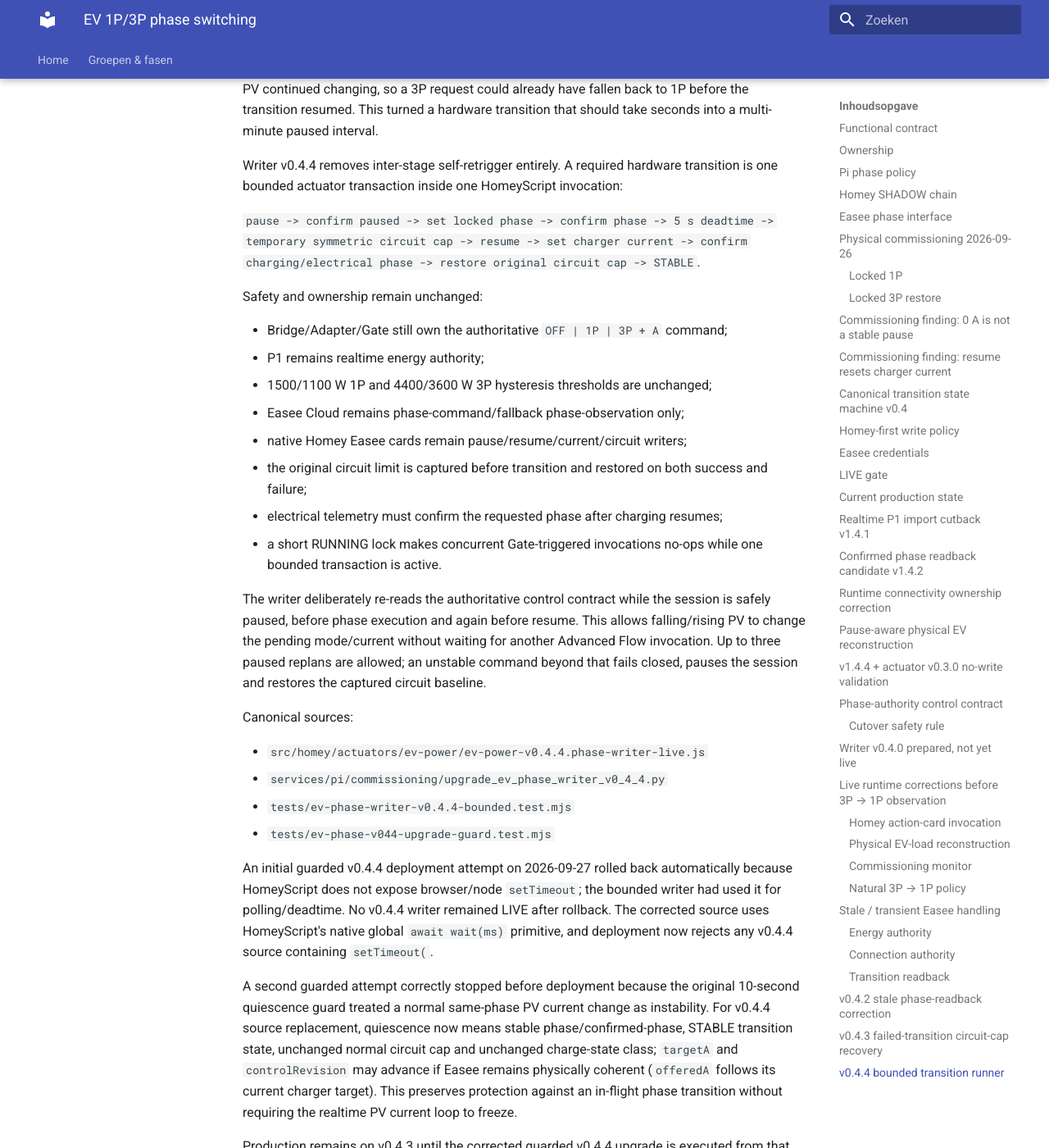
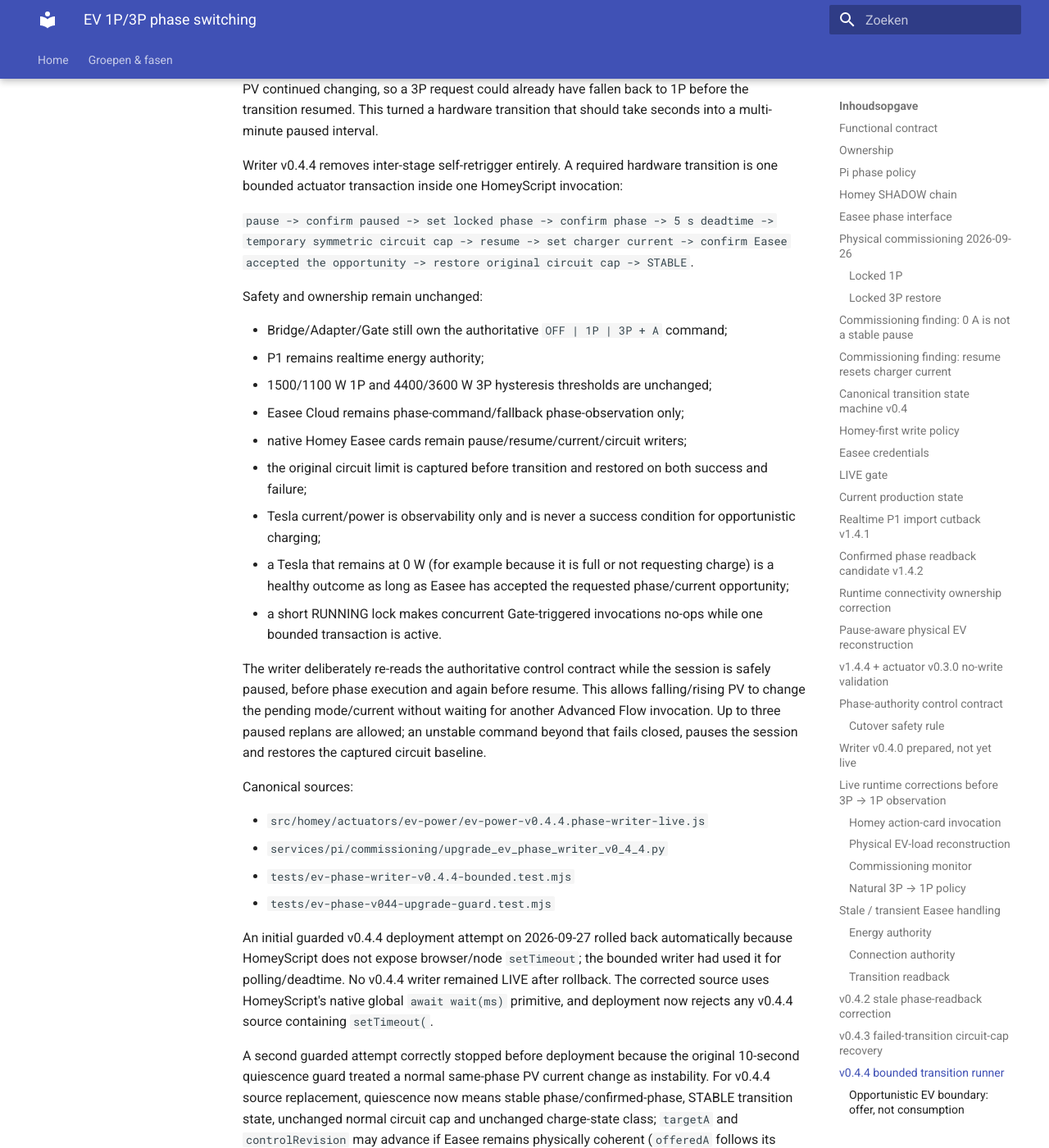
Before and after one commit to OnsKasteeltje/homey-energy-manual, an MkDocs documentation site: the page built from docs/architecture/ev-phase-switching-v0.1.md, in a window 1280 px wide and 1400 px high, scrolled down 18909 px. Shown: the whole window at 82% size. Built offline with MkDocs 1.6.1 and Material for MkDocs 9.7.7, drawn with Linux system fonts in a browser that asks for light colours; some of the changed text lies outside the part shown.

Commit message:
fix(ev): define opportunity as offer not Tesla consumption

```diff
--- a/docs/architecture/ev-phase-switching-v0.1.md
+++ b/docs/architecture/ev-phase-switching-v0.1.md
@@ -698,7 +698,7 @@
 
 `pause -> confirm paused -> set locked phase -> confirm phase -> 5 s deadtime
 -> temporary symmetric circuit cap -> resume -> set charger current
--> confirm charging/electrical phase -> restore original circuit cap -> STABLE`.
+-> confirm Easee accepted the opportunity -> restore original circuit cap -> STABLE`.
 
 Safety and ownership remain unchanged:
 
@@ -709,7 +709,8 @@
 - native Homey Easee cards remain pause/resume/current/circuit writers;
 - the original circuit limit is captured before transition and restored on both
   success and failure;
-- electrical telemetry must confirm the requested phase after charging resumes;
+- Tesla current/power is observability only and is never a success condition for opportunistic charging;
+- a Tesla that remains at 0 W (for example because it is full or not requesting charge) is a healthy outcome as long as Easee has accepted the requested phase/current opportunity;
 - a short RUNNING lock makes concurrent Gate-triggered invocations no-ops while
   one bounded transaction is active.
 
@@ -732,3 +733,18 @@
 A second guarded attempt correctly stopped before deployment because the original 10-second quiescence guard treated a normal same-phase PV current change as instability. For v0.4.4 source replacement, quiescence now means stable phase/confirmed-phase, STABLE transition state, unchanged normal circuit cap and unchanged charge-state class; `targetA` and `controlRevision` may advance if Easee remains physically coherent (`offeredA` follows its current charger target). This preserves protection against an in-flight phase transition without requiring the realtime PV current loop to freeze.
 
 Production remains on v0.4.3 until the corrected guarded v0.4.4 upgrade is executed from that structural quiescent state and the next natural phase transition is observed.
+
+
+### Opportunistic EV boundary: offer, not consumption
+
+The EMS does not command the Tesla to consume energy. For opportunistic PV charging it only exposes an allowed charging opportunity through Easee: selected phase mode, permitted current and session enablement. Tesla remains free to draw zero, partial or full offered current.
+
+Therefore Tesla behaviour must never create a control-path timeout or failure. In particular:
+
+- no minimum Tesla power is required after resume;
+- no timeout waits for Tesla current/power;
+- a full Tesla may remain at 0 W without causing pause/retry/fail-closed;
+- Easee command acceptance/readback remains the actuator success boundary;
+- actual Tesla current, power and electrically observed phase remain observability for later analysis only.
+
+This rule is architectural, not merely a timeout tuning choice.
```
